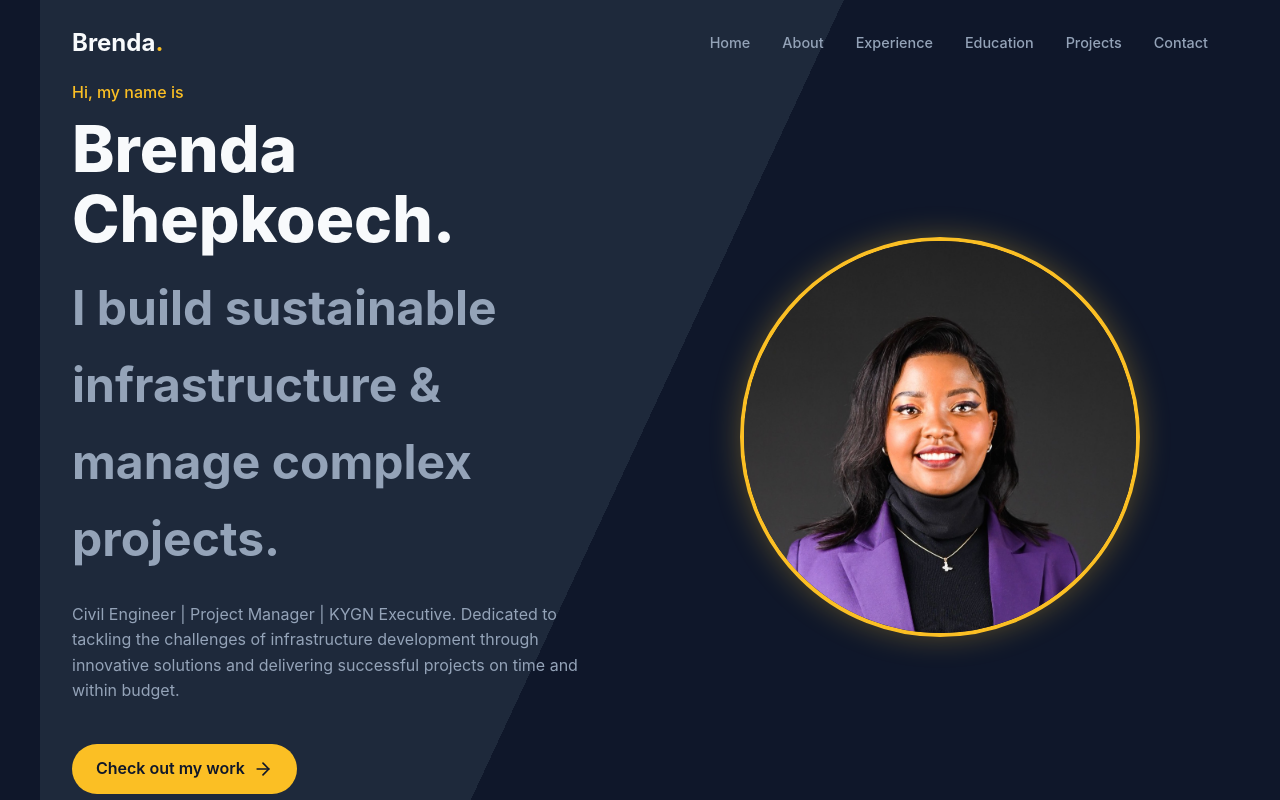
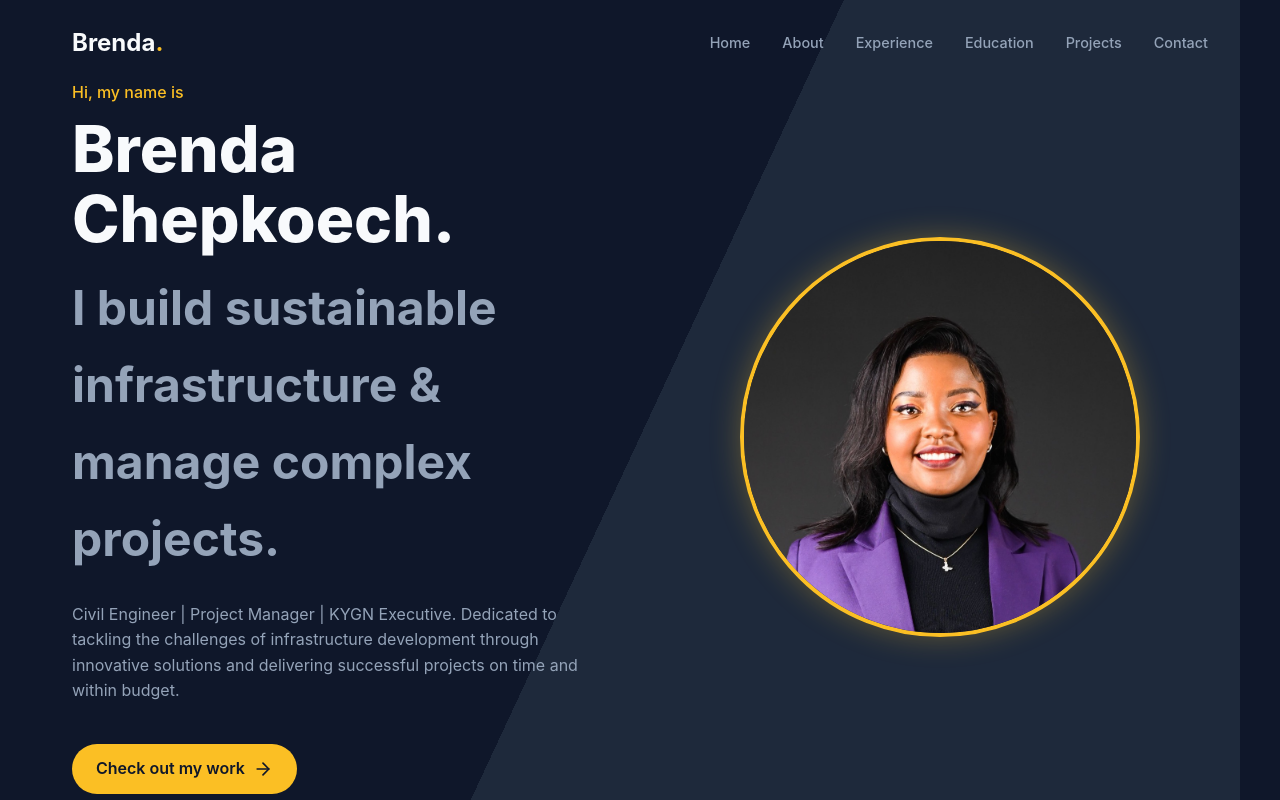
Before and after one commit to ReyKiptoo/bree, a React (Vite) app: page / in a window 1280 px wide. Shown: the top 800 px of the page. Built offline with nearby package versions, Linux system fonts and the light colour scheme.

Commit message:
With stripes

```diff
--- a/src/index.css
+++ b/src/index.css
@@ -212,9 +212,9 @@ section {
     gap: 4rem;
     /* Reverted Diagonal Split Background (Top-Left to Bottom-Right divide)
        115deg goes NW->SE.
-       NW (Sec) -> SE (Pri). Text (Left/NW) gets Sec. Image (Right/SE) gets Pri.
+       NW (Pri) -> SE (Sec). Text (Left/NW) gets Pri (Darker). Image (Right/SE) gets Sec (Lighter).
     */
-    background: linear-gradient(115deg, var(--bg-secondary) 50%, var(--bg-primary) 50%);
+    background: linear-gradient(115deg, var(--bg-primary) 50%, var(--bg-secondary) 50%);
   }
 
   .hero-image-wrapper {
```
